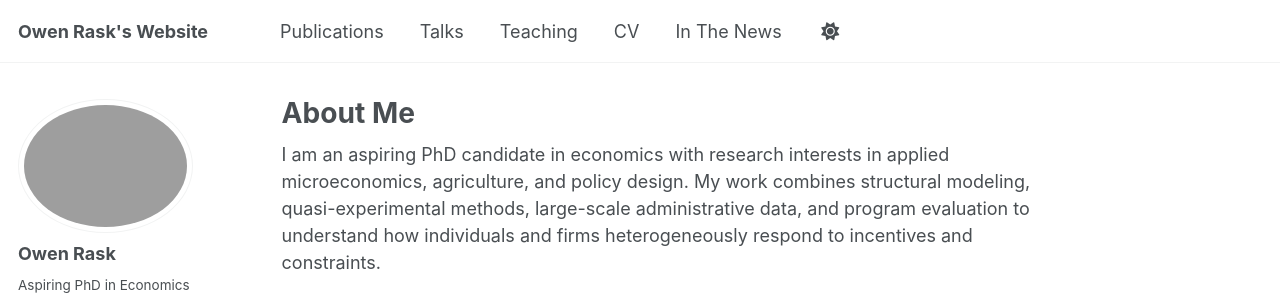
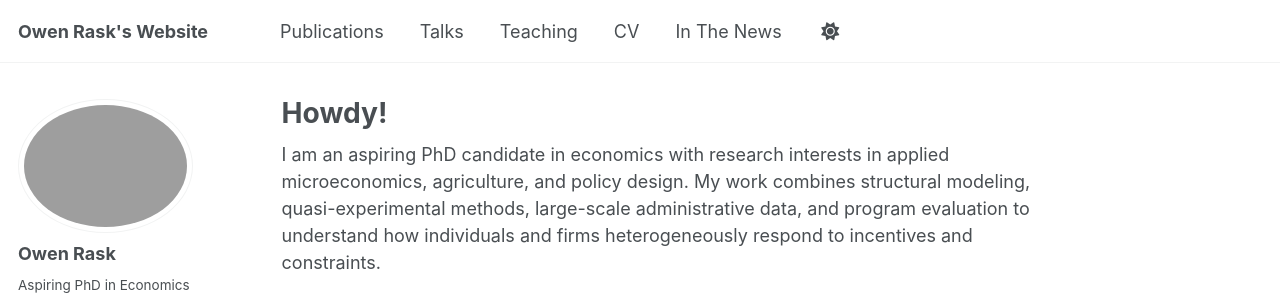
Before and after one commit to OwenRask/OwenRask.github.io, a Jekyll site: the page built from _pages/about.md, in a window 1280 px wide and 971 px high. Shown: the top 295 px of the window. Built offline with Jekyll 4.4.1, drawn with Linux system fonts in a browser that asks for light colours; a script that is not in the unit is left out.

Commit message:
Update about.md

```diff
--- a/_pages/about.md
+++ b/_pages/about.md
@@ -1,6 +1,6 @@
 ---
 permalink: /
-title: "About Me"
+title: "Howdy!"
 author_profile: true
 redirect_from:
   - /about/
```
